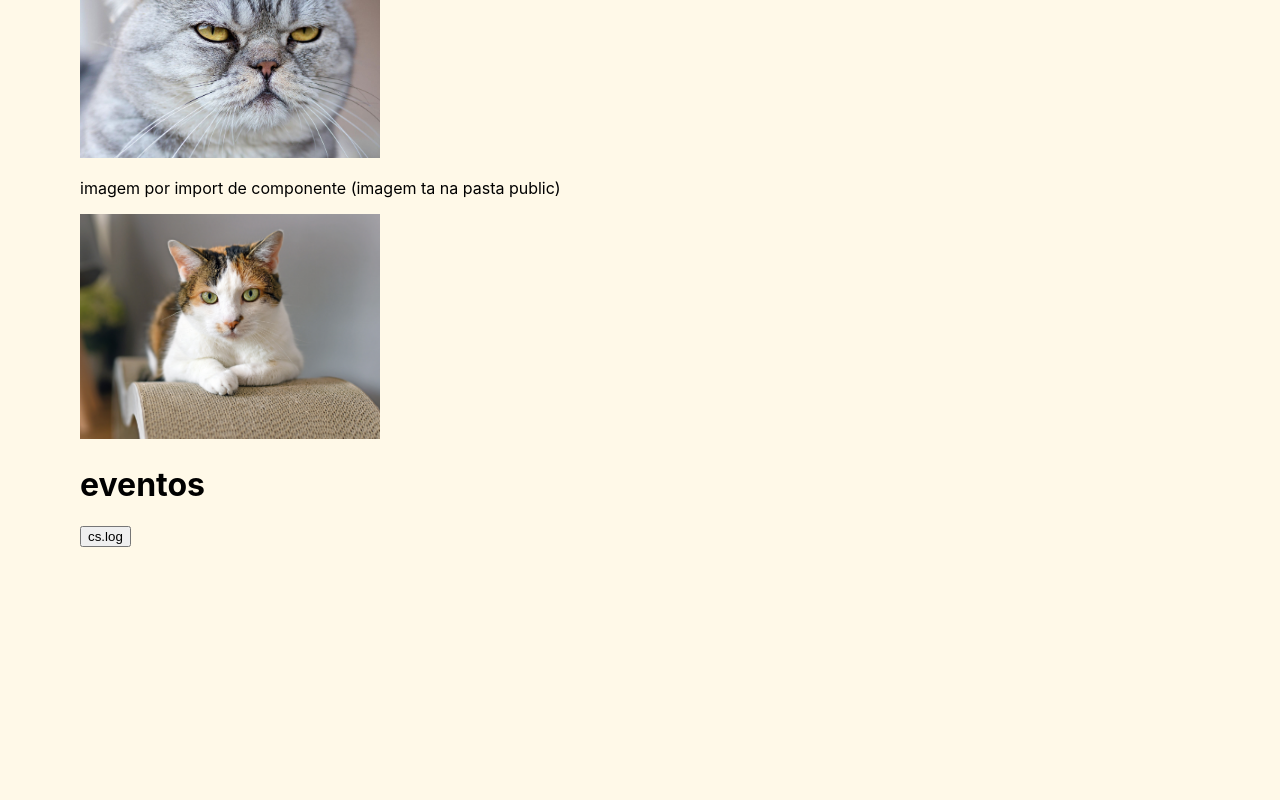
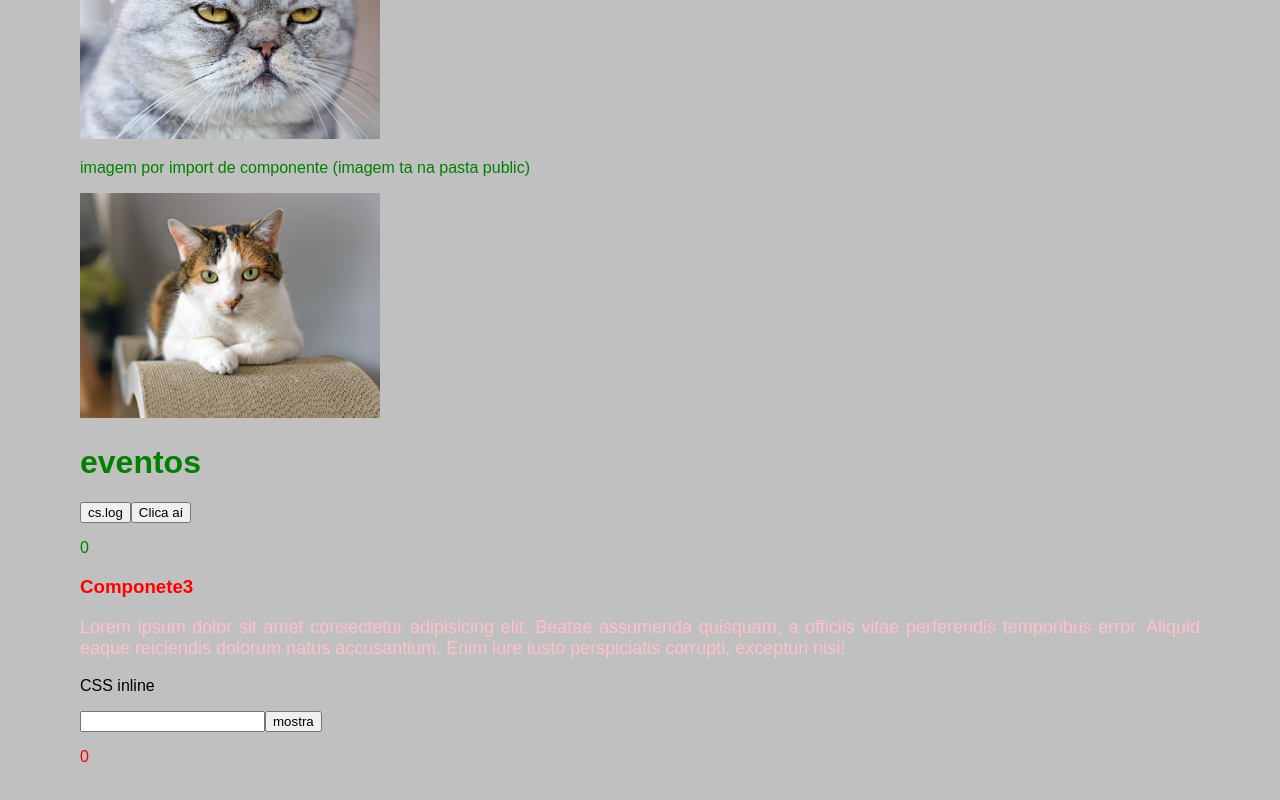
Before and after one commit to matheusfonseca18/AulaReact, a React (Create React App) app: page / in a window 1280 px wide. Shown: the part 1030-1830 px from the top of the page. Before the commit the page ends 1657 px from the top, so only its background shows below. Built offline with nearby package versions, Linux system fonts and the light colour scheme.

Commit message:
reactzada

```diff
--- a/src/App.js
+++ b/src/App.js
@@ -1,16 +1,34 @@
 import './Components/style.css';
 import PrimeiroComponente from './Components/PrimeiroComponente';
 import SegundoComponente from './Components/SegundoComponente';
-import ComponenteImagem from './Components/ComponenteImagem'
+import ComponenteImagem from './Components/ComponenteImagem';
+import Componente3 from './Components/Componente3';
+
 //link de img
 import gato2 from './Assets/gato2.jpg'
 let gatoLink = <img src="https://www.petsupport.com.br/wp-content/uploads/2021/09/necessidades-dos-gatos-1-1024x576.jpg" alt="gato3" width="300"/>
 
 function App() {
+
   let nome = "Matheus";
+
   const RandomMsg = () => {
     return console.log ("Cliquei no botão")
-  }
+  };
+
+const RandomMsg2 = () => {
+  let Paragra = document.querySelector (`.Muda`)
+  return Paragra.innerHTML = (`ebaa`)
+};
+
+
+
+let nota = document.querySelector (`input`);
+
+const RandomMostra = () => {
+  let mostra = document.querySelector (`.showw`)
+  return mostra.innerHTML = (nota)
+}
 
   return (
     <div className="App">
@@ -29,6 +47,16 @@ function App() {
       <div>
         <h1>eventos</h1>
         <button onClick={RandomMsg}>cs.log</button>
+        <button onClick={RandomMsg2}>Clica aí</button>
+        <p className="Muda">0</p>
+        <Componente3/>
+        <p style={{color: "black"}}>CSS inline</p>
+
+        <input type="palavra" />
+        <button onClick={RandomMostra}>mostra</button>
+
+        <p className = "showw" style={nota >= 6 ? {color: "green"} : {color: "red"}}>0</p>
+
       </div>
     </div>
   );
--- /dev/null
+++ b/src/Components/Componente3.css
@@ -0,0 +1,8 @@
+h3 {
+    color: red;
+}
+
+.comp3 {
+    color: pink;
+    font-size: large;
+}
--- /dev/null
+++ b/src/Components/Componente3.jsx
@@ -0,0 +1,12 @@
+import './Componente3.css';
+
+const Componente3 = () => {
+  return (
+    <div><h3>Componete3</h3>
+        <p className='comp3'>Lorem ipsum dolor sit amet consectetur adipisicing elit. Beatae assumenda quisquam, a officiis vitae perferendis temporibus error. Aliquid eaque reiciendis dolorum natus accusantium. Enim iure iusto perspiciatis corrupti, excepturi nisi!
+        </p>
+    </div>
+  )
+}
+
+export default Componente3;
--- a/src/Components/style.css
+++ b/src/Components/style.css
@@ -1,5 +1,5 @@
 body {
-    background-color: rgb(255, 249, 232);
+    /* background-color: rgb(255, 249, 232); */
     text-align: justify;
 }
 
--- a/src/index.css
+++ b/src/index.css
@@ -1,13 +1,6 @@
 body {
   margin: 0;
-  font-family: -apple-system, BlinkMacSystemFont, 'Segoe UI', 'Roboto', 'Oxygen',
-    'Ubuntu', 'Cantarell', 'Fira Sans', 'Droid Sans', 'Helvetica Neue',
-    sans-serif;
-  -webkit-font-smoothing: antialiased;
-  -moz-osx-font-smoothing: grayscale;
+  font-family: Arial, Helvetica, sans-serif;
+  color: green;
+  background-color: silver;
 }
-
-code {
-  font-family: source-code-pro, Menlo, Monaco, Consolas, 'Courier New',
-    monospace;
-}
```
Also changed, not shown: src/Components/ComponenteImagem.jsx (renamed from src/Components/ComponenteImagem.js), src/Components/PrimeiroComponente.jsx (renamed from src/Components/PrimeiroComponente.js), src/Components/SegundoComponente.jsx (renamed from src/Components/SegundoComponente.js).
